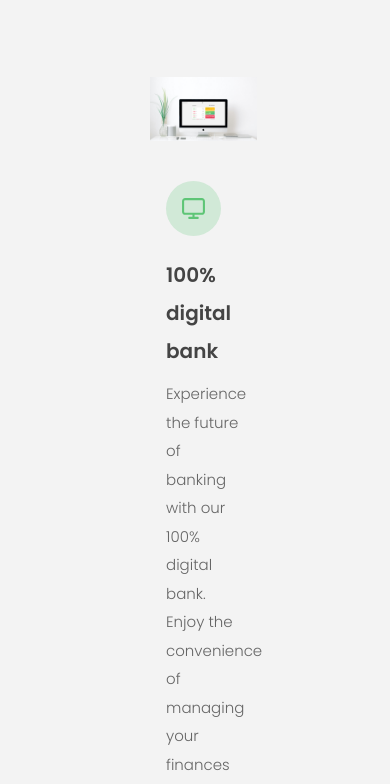
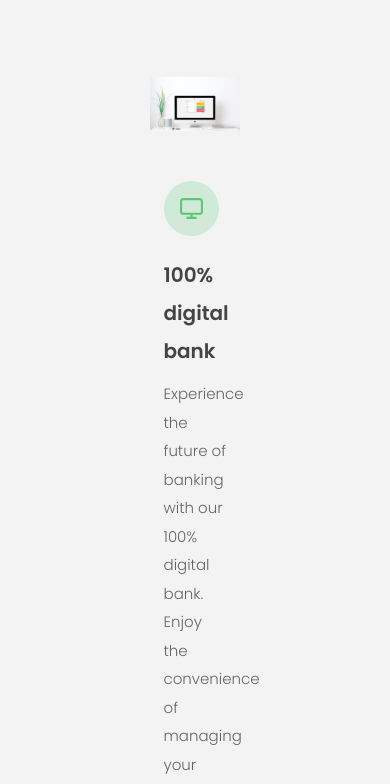
Before and after one commit to sundaygbenga/bankist__site, a plain HTML site: page index.html in a window 390 px wide. Shown: the part 1250-2034 px from the top of the page. Drawn offline with Linux system fonts and the light colour scheme.

Commit message:
Updated changes on features alignment

```diff
--- a/css/menu.css
+++ b/css/menu.css
@@ -158,4 +158,17 @@
   .features {
     grid-template-columns: repeat(1, 1fr);
   }
+
+  .box {
+    flex-direction: column;
+    justify-content: center;
+    align-items: center;
+  }
+
+  .features__img {
+    width: 100%;
+  }
+  .box:nth-child(2) {
+    flex-direction: column-reverse;
+  }
 }
--- a/css/style.css
+++ b/css/style.css
@@ -233,15 +233,21 @@ h4 {
 }
 
 /* FEATURES */
-.features {
+/* .features {
   display: grid;
   grid-template-columns: repeat(2, 1fr);
   gap: 4rem;
   margin: 0 12rem;
+} */
+
+.box {
+  display: flex;
+  gap: 5rem;
+  margin: 3rem 12rem;
 }
 
 .features__img {
-  width: 100%;
+  width: 50%;
 }
 
 .features__feature {
--- a/index.html
+++ b/index.html
@@ -85,6 +85,7 @@
       </div>
 
       <div class="features">
+        <div class="box">
         <img
           src="img/digital-lazy.jpg"
           data-src="img/digital.jpg"
@@ -102,7 +103,10 @@
             Experience the future of banking with our 100% digital bank. Enjoy the convenience of managing your finances entirely online, without the need for branch visits. Benefit from instant transactions, 24/7 access to your accounts, and lower fees compared to traditional banks.
           </p>
         </div>
+      </div>
 
+
+      <div class="box">
         <div class="features__feature">
           <div class="features__icon">
             <svg>
@@ -120,7 +124,10 @@
           alt="Plant"
           class="features__img lazy-img"
         />
+      </div>
 
+
+      <div class="box">
         <img
           src="img/card-lazy.jpg"
           data-src="img/card.jpg"
@@ -137,6 +144,7 @@
           <p>
             Enjoy the convenience of a free debit card included with your account, providing seamless access to your funds worldwide without additional fees. Use it for everyday purchases, online shopping, and ATM withdrawals, ensuring easy and secure transactions wherever you go
           </p>
+        </div>
         </div>
       </div>
     </section>
```
